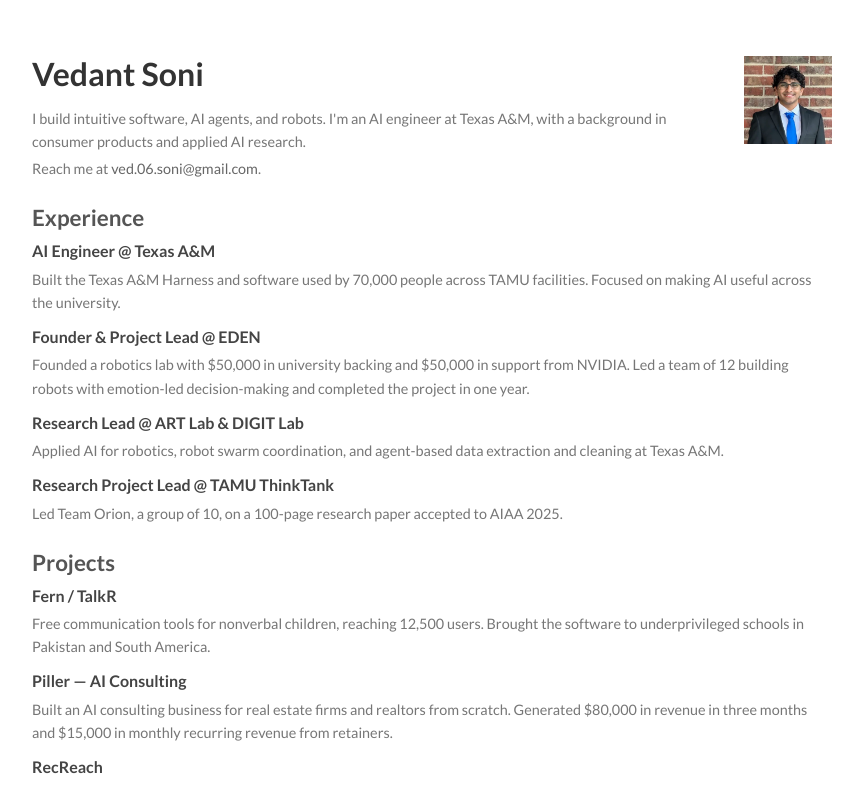
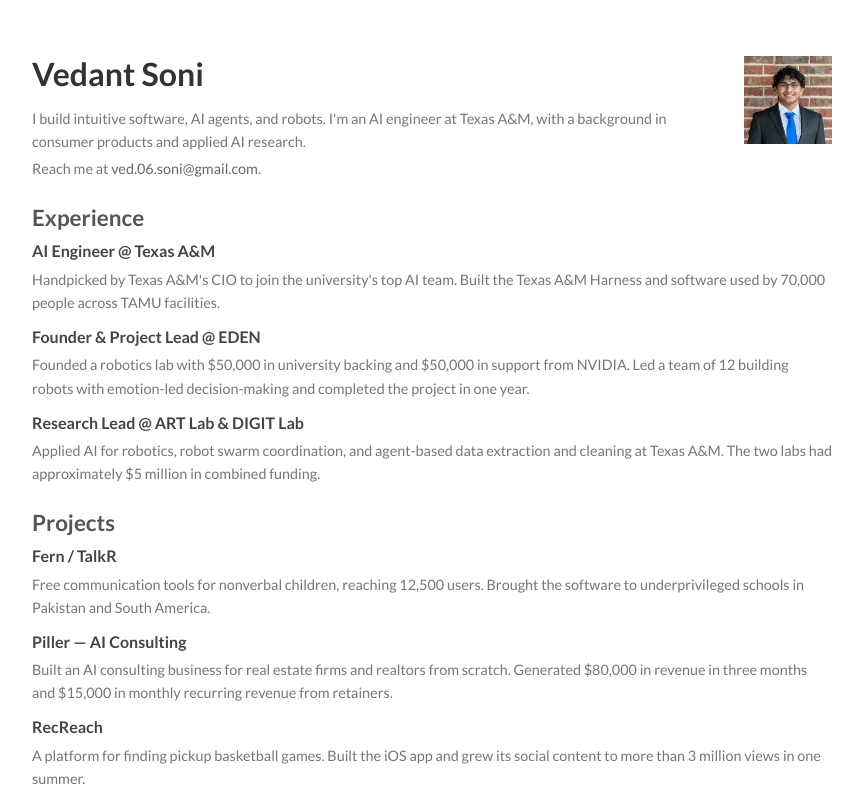
Before and after one commit to VedSoni-dev/lastoneipromise, a React (Vite) app: page / in a window 1280 px wide. Shown: the top 788 px of the page, without its empty margins (208-1071 px from the left). Built offline with nearby package versions, Linux system fonts and the light colour scheme.

Commit message:
Refresh AI role and lab funding; remove ThinkTank
Add the supplied CIO selection detail and approximately $5 million in combined funding for ART Lab and DIGIT Lab. Remove the TAMU ThinkTank entry.

Validation: production build passed; reviewed the homepage diff.

```diff
--- a/src/pages/Consult.jsx
+++ b/src/pages/Consult.jsx
@@ -46,8 +46,8 @@
           <h2 id="experience-title">Experience</h2>
           <ul className="personal-entries">
             <Entry title="AI Engineer @ Texas A&M" href="https://www.tamu.edu/">
+              Handpicked by Texas A&amp;M's CIO to join the university's top AI team.
               Built the Texas A&amp;M Harness and software used by 70,000 people across TAMU facilities.
-              Focused on making AI useful across the university.
             </Entry>
             <Entry title="Founder & Project Lead @ EDEN" href="https://eden-robotics.github.io/Eden/">
               Founded a robotics lab with $50,000 in university backing and $50,000 in support
@@ -56,10 +56,7 @@
             </Entry>
             <Entry title="Research Lead @ ART Lab & DIGIT Lab">
               Applied AI for robotics, robot swarm coordination, and agent-based data extraction
-              and cleaning at Texas A&amp;M.
-            </Entry>
-            <Entry title="Research Project Lead @ TAMU ThinkTank">
-              Led Team Orion, a group of 10, on a 100-page research paper accepted to AIAA 2025.
+              and cleaning at Texas A&amp;M. The two labs had approximately $5 million in combined funding.
             </Entry>
           </ul>
         </section>
```
